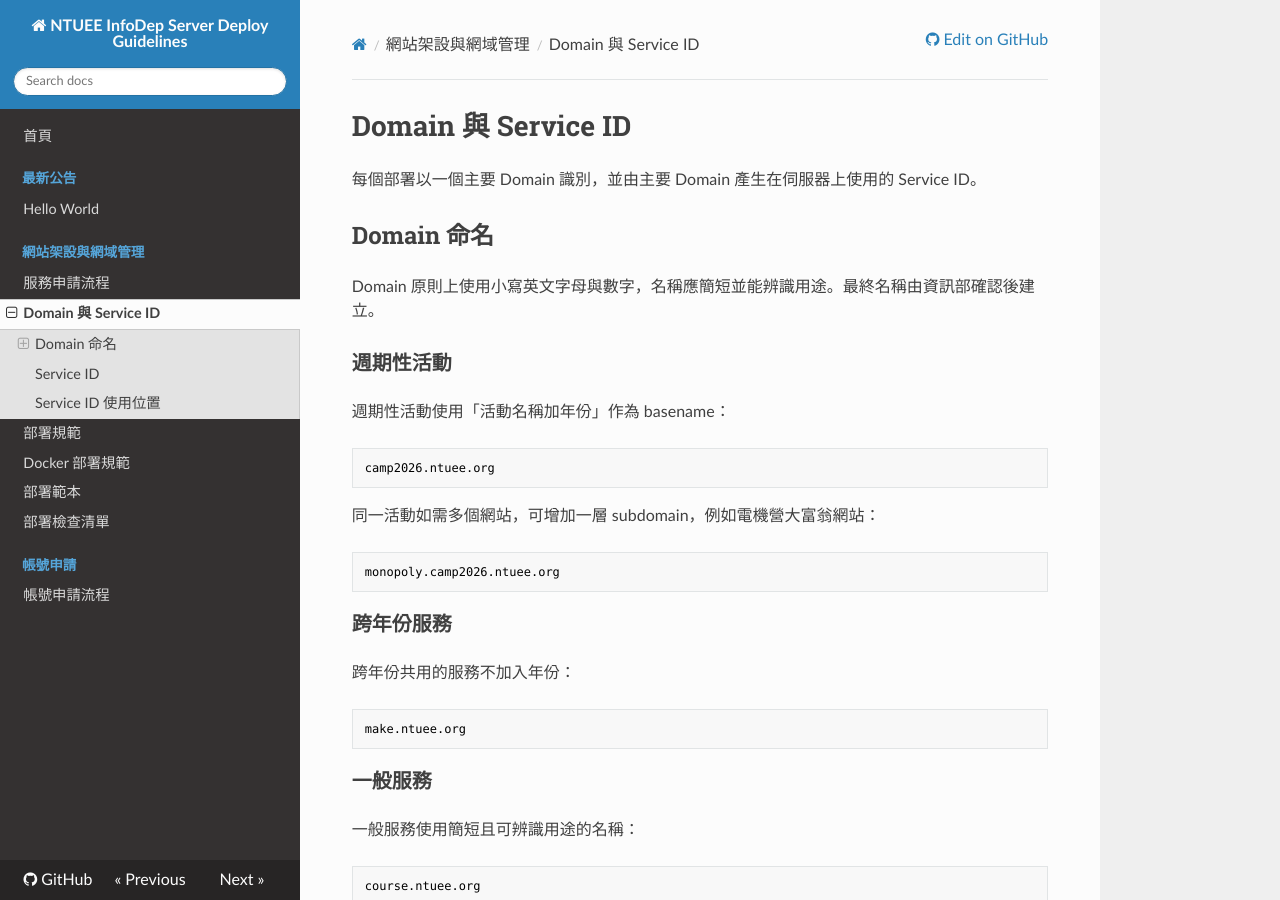
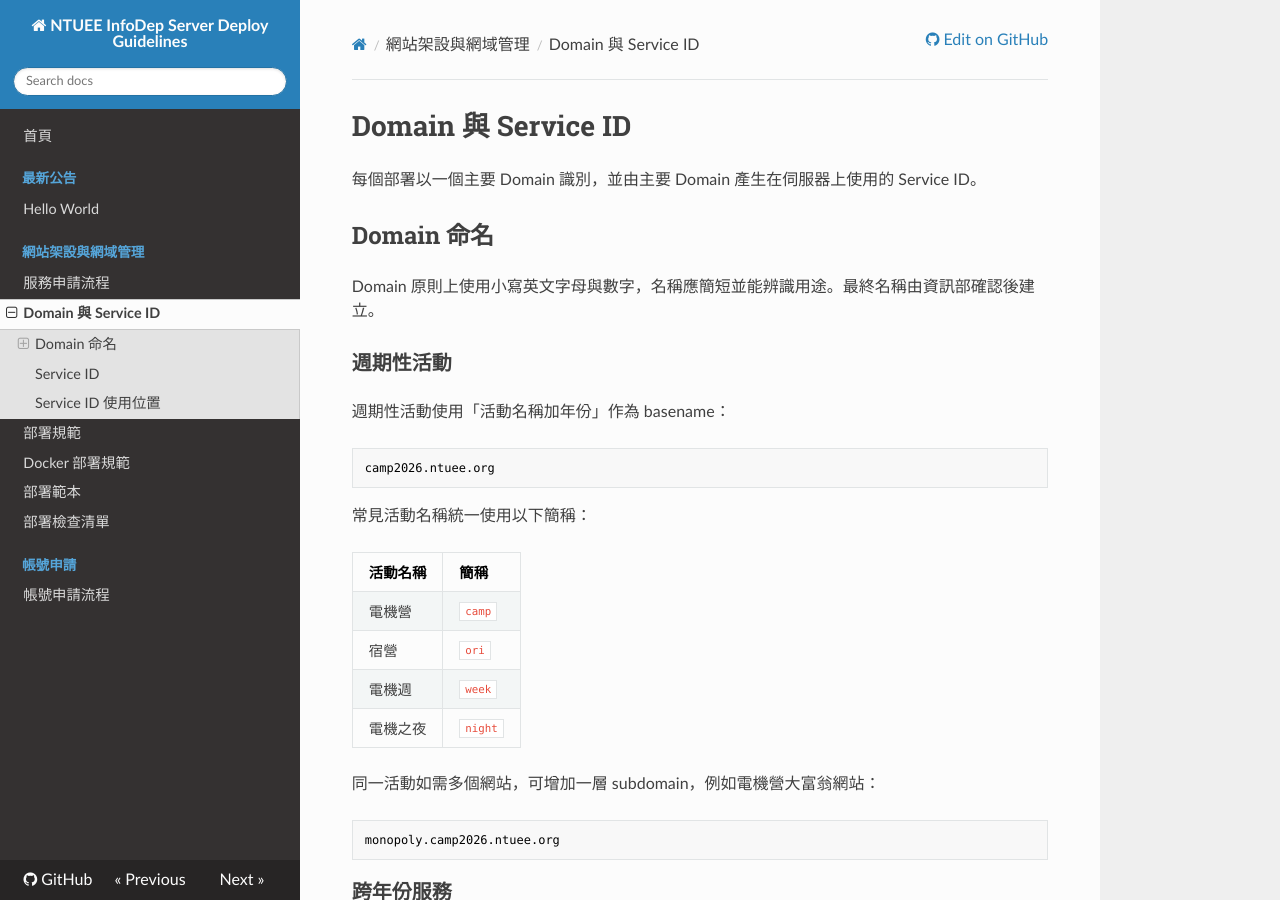
Before and after one commit to NTUEEInfoDep/server-deploy-guidelines, an MkDocs documentation site: the page built from docs/server/naming.md, in a window 1280 px wide and 900 px high. Built offline with MkDocs 1.6.1, drawn with Linux system fonts in a browser that asks for light colours; nearby versions of some CDN libraries.

Commit message:
Add common abbreviations for event names in naming guidelines

````diff
--- a/docs/server/naming.md
+++ b/docs/server/naming.md
@@ -13,6 +13,15 @@ Domain 原則上使用小寫英文字母與數字，名稱應簡短並能辨識
 ```text
 camp2026.ntuee.org
 ```
+
+常見活動名稱統一使用以下簡稱：
+
+| 活動名稱 | 簡稱 |
+| --- | --- |
+| 電機營 | `camp` |
+| 宿營 | `ori` |
+| 電機週 | `week` |
+| 電機之夜 | `night` |
 
 同一活動如需多個網站，可增加一層 subdomain，例如電機營大富翁網站：
 
````
